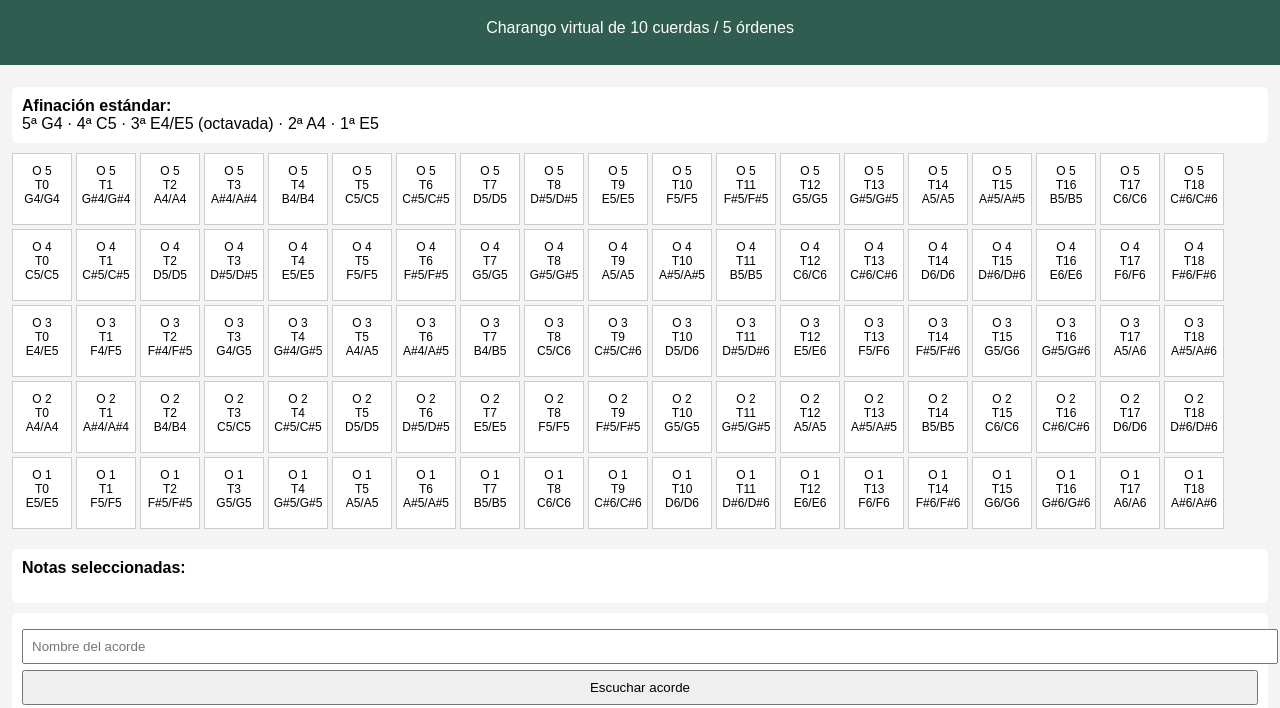
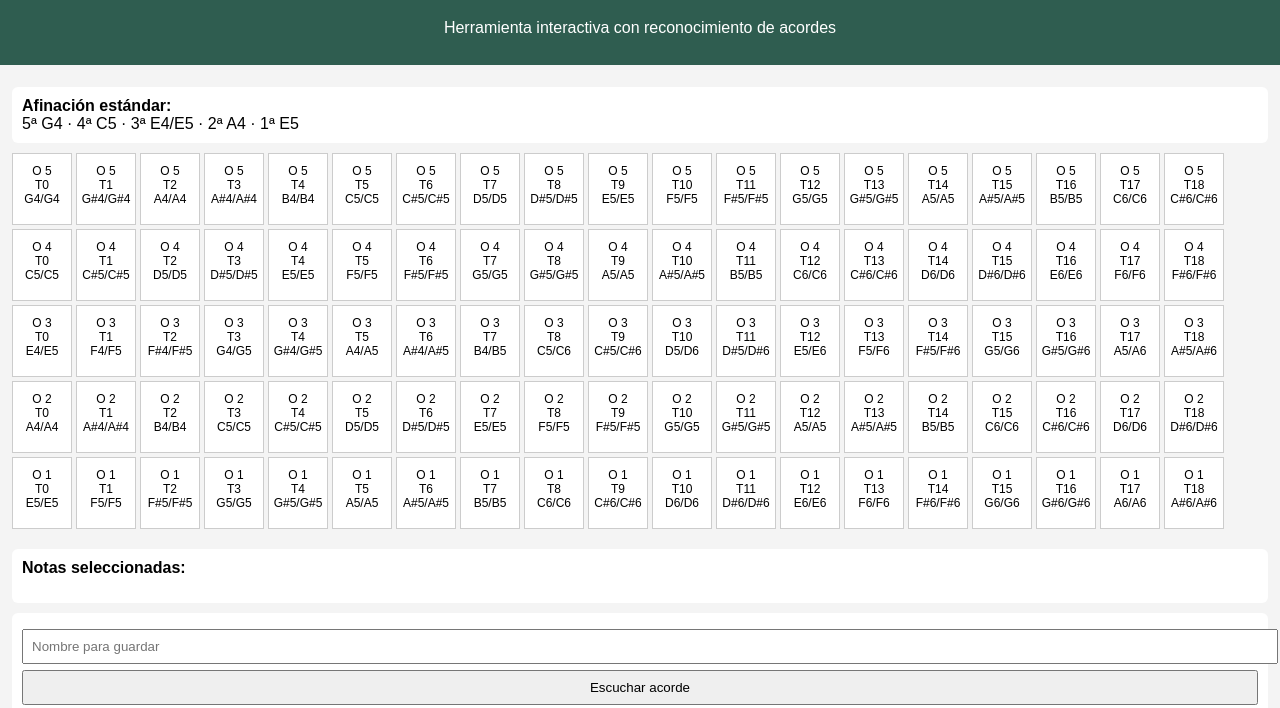
Before and after one commit to johanmgarciam-cmyk/acordes-charango, a plain HTML site: page index.html in a window 1280 px wide. Shown: the part 73-781 px from the top of the page. Drawn offline with nearby package versions, Linux system fonts and the light colour scheme.

Commit message:
Update index.html

```diff
--- a/index.html
+++ b/index.html
@@ -9,13 +9,13 @@
 <body>
 <header>
   <h1>Editor de Acordes de Charango</h1>
-  <p>Charango virtual de 10 cuerdas / 5 órdenes</p>
+  <p>Herramienta interactiva con reconocimiento de acordes</p>
 </header>
 
 <div class="container">
   <div class="info">
     <strong>Afinación estándar:</strong><br>
-    5ª G4 · 4ª C5 · 3ª E4/E5 (octavada) · 2ª A4 · 1ª E5
+    5ª G4 · 4ª C5 · 3ª E4/E5 · 2ª A4 · 1ª E5
   </div>
 
   <div id="charango" class="charango"></div>
@@ -23,12 +23,14 @@
   <div class="info">
     <strong>Notas seleccionadas:</strong>
     <ul id="selectedNotes"></ul>
+    <div id="recognizedChord"></div>
   </div>
 
   <div class="info">
-    <input id="chordName" placeholder="Nombre del acorde" />
+    <input id="chordName" placeholder="Nombre para guardar" />
     <button id="playChordBtn">Escuchar acorde</button>
     <button id="saveChordBtn">Guardar acorde</button>
+    <button id="downloadBtn">Descargar biblioteca</button>
   </div>
 
   <div class="info">
```
